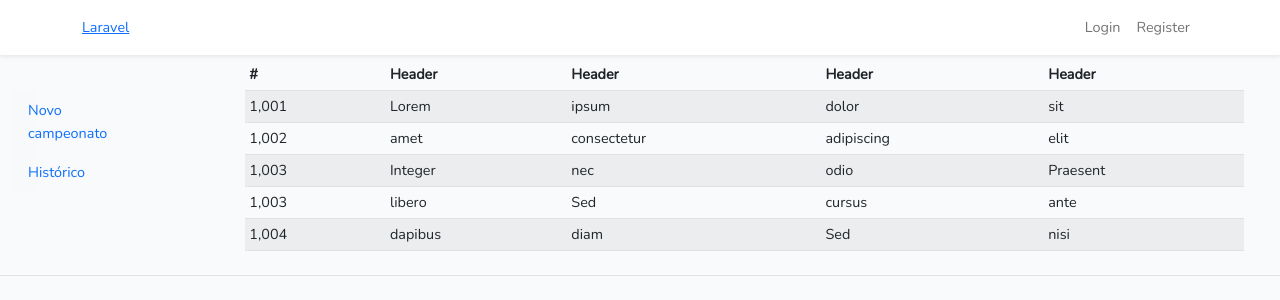
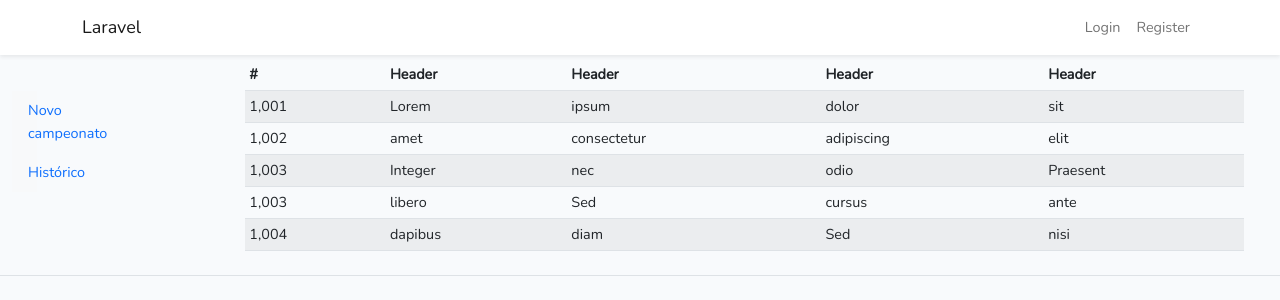
Before and after one commit to jaineezequiel/MeuCampeonato, a Laravel app: page /home in a window 1280 px wide. Shown: the top 300 px of the page. Run offline with Laravel 10, Linux system fonts and the light colour scheme; style sheets or scripts are compiled from the project's sources.

Commit message:
corrigindo css do nome da app

```diff
--- a/resources/css/dashboard.css
+++ b/resources/css/dashboard.css
@@ -84,7 +84,6 @@ body {
   padding-top: .75rem;
   padding-bottom: .75rem;
   font-size: 1rem;
-  background-color: rgba(0, 0, 0, .25);
   box-shadow: inset -1px 0 0 rgba(0, 0, 0, .25);
 }
 
--- a/resources/views/layouts/app.blade.php
+++ b/resources/views/layouts/app.blade.php
@@ -21,7 +21,7 @@
 
         <nav class="navbar fixed-top navbar-expand-md navbar-light bg-white shadow-sm">
             <div class="container">
-                <a class="navbar-light" href="{{ url('/') }}">
+                <a class="navbar-brand" href="{{ url('/') }}">
                     {{ config('app.name', 'Laravel') }}
                 </a>
                 <button class="navbar-toggler" type="button" data-bs-toggle="collapse" data-bs-target="#navbarSupportedContent" aria-controls="navbarSupportedContent" aria-expanded="false" aria-label="{{ __('Toggle navigation') }}">
```
